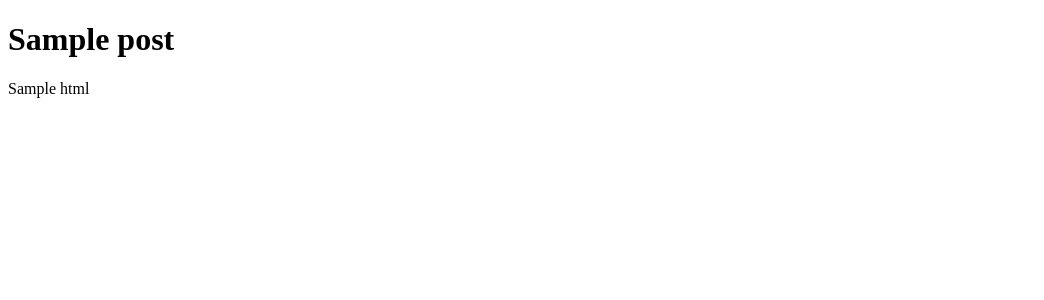
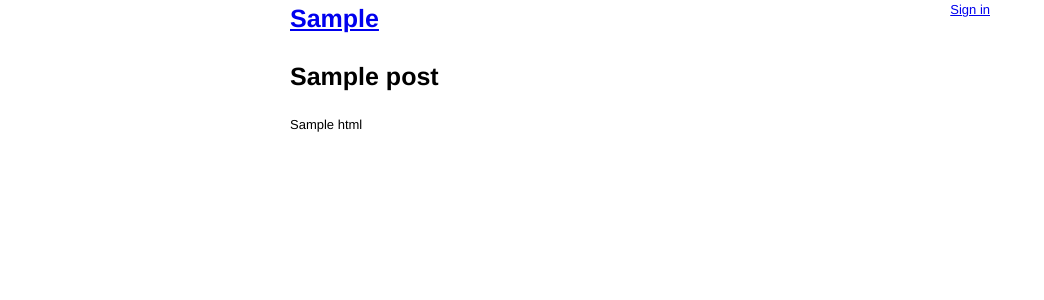
Before and after one commit to markpasc/bee, a Python web app: template bee/templates/index.html in a window 1280 px wide. Shown: the top 300 px of the page, without its empty margins (0-1044 px from the left). Run offline with Jinja, Linux system fonts and the light colour scheme; the template is opened without the code that fills it: most values are stand-ins (such as "Sample title", 1, 10 or a date in 2020).

Commit message:
Nice up a bit

```diff
--- a/bee/templates/base.html
+++ b/bee/templates/base.html
@@ -2,9 +2,49 @@
 <html><head>
     <meta charset="utf-8">
     <title>{% block htmltitle %}{% endblock %}</title>
-    <!-- stuff -->
+
+    {% block htmlhead %}
+    <style type="text/css">
+    /* 960.gs reset.css */
+    html,body,div,span,applet,object,iframe,h1,h2,h3,h4,h5,h6,p,blockquote,pre,a,abbr,acronym,address,big,cite,code,del,dfn,em,font,img,ins,kbd,q,s,samp,small,strike,strong,sub,sup,tt,var,b,u,i,center,dl,dt,dd,ol,ul,li,fieldset,form,label,legend,table,caption,tbody,tfoot,thead,tr,th,td{margin:0;padding:0;border:0;outline:0;font-size:100%;vertical-align:baseline;background:transparent}body{line-height:1}ol,ul{list-style:none}blockquote,q{quotes:none}blockquote:before,blockquote:after,q:before,q:after{content:'';content:none}:focus{outline:0}ins{text-decoration:none}del{text-decoration:line-through}table{border-collapse:collapse;border-spacing:0}
+
+    /* 960.gs text.css */
+    body{font:13px/1.5 'Helvetica Neue',Arial,'Liberation Sans',FreeSans,sans-serif}a:focus{outline:1px dotted}hr{border:0 #ccc solid;border-top-width:1px;clear:both;height:0}h1{font-size:25px}h2{font-size:23px}h3{font-size:21px}h4{font-size:19px}h5{font-size:17px}h6{font-size:15px}ol{list-style:decimal}ul{list-style:disc}li{margin-left:30px}p,dl,hr,h1,h2,h3,h4,h5,h6,ol,ul,pre,table,address,fieldset{margin-bottom:20px}
+
+    /* custom style */
+    #page {
+        width: 700px;
+        margin: 0 auto;
+    }
+    #title #greets {float: right;}
+    #title h1 { float: left;}
+    .pkg:after {
+        content: " ";
+        display: block;
+        visibility: hidden;
+        clear: both;
+        height: 0.1px;
+        font-size: 0.1em;
+        line-height: 0;
+    }
+    </style>
+    {% endblock %}
+
 </head><body>
 
-    {% block content %}{% endblock %}
+    <div id="page">
+
+        <div id="title" class="pkg">
+            <h1><a href="/">{{ author.first_name }}</a></h1>
+            <div id="greets">
+                <p><a class="sign-in-link" href="/signin">Sign in</a></p>
+            </div>
+        </div>
+
+        <div id="content">
+            {% block content %}{% endblock %}
+        </div>
+
+    </div>
 
 </body></html>
```
